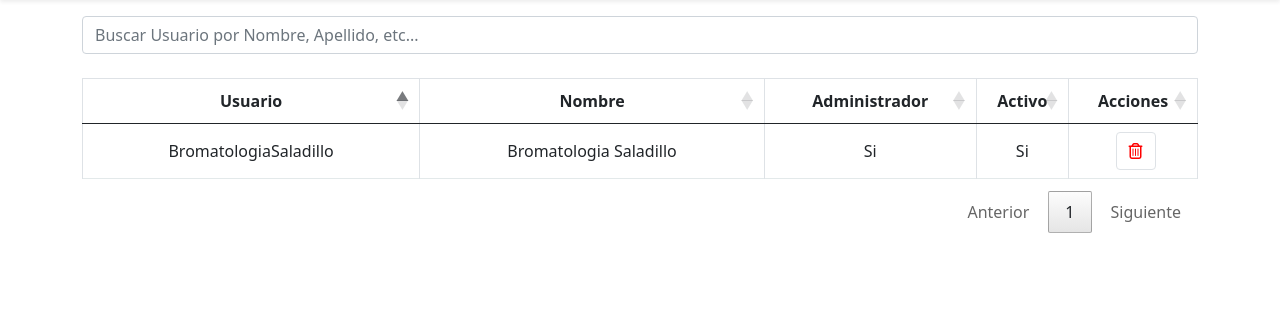
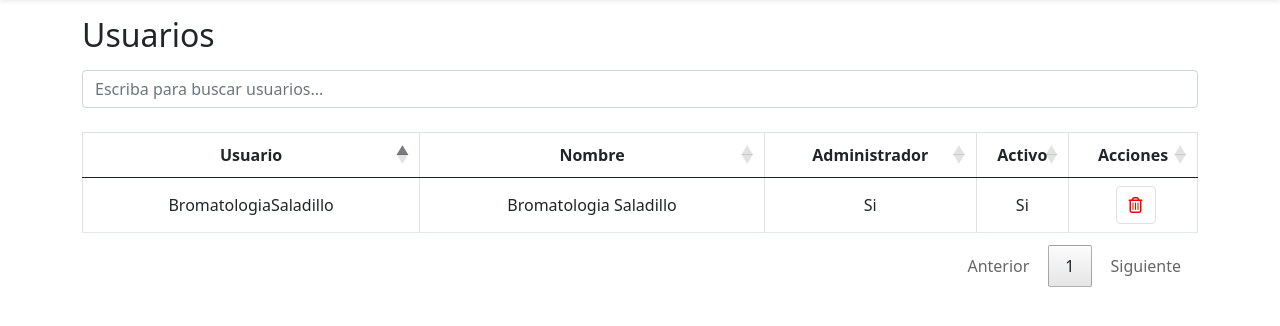
Before and after one commit to JoaquinLabarta/Proyecto_Perros, a PHP site: page /php/vistas/page_usuarios/index.php in a window 1280 px wide. Shown: the part 66-392 px from the top of the page. Run offline with PHP 8.4, Linux system fonts and the light colour scheme; the visitor is signed in with stand-in values (Sample User, id 1); data comes from the database, SQL or seed files in the repository; data that the repository does not hold is empty; some libraries are stand-ins or nearby versions.

Commit message:
Mejore la pagina de usuarios

```diff
--- a/php/vistas/page_usuarios/index.php
+++ b/php/vistas/page_usuarios/index.php
@@ -105,10 +105,9 @@ $carpeta_actual = basename(getcwd());
     <?php include_once "../componentes/header.php"; ?>
 
     <div class="container">
-        <div class="row mt-3">
-            <div class="col">
-                <input class="form-control" id="inputBuscarUsuarios" type="search" placeholder="Buscar Usuario por Nombre, Apellido, etc...">
-            </div>
+        <h2 class="my-3">Usuarios</h2>
+        <div class="col mt-3">
+            <input class="form-control" id="inputBuscarUsuarios" type="search" placeholder="Escriba para buscar usuarios...">
         </div>
 
         <div class="row">
@@ -122,9 +121,8 @@ $carpeta_actual = basename(getcwd());
                         <th class="text-center">Acciones</th>
                     </thead>
                     <tbody>
-                        <?php
-                        include "../../conexion/get_users.php";
-                        foreach ($usuarios as $usuario): ?>
+                        <?php include "../../conexion/get_users.php"; ?>
+                        <?php foreach ($usuarios as $usuario): ?>
                             <tr>
                                 <td class="text-center align-middle"><?php echo $usuario["Usuario"]; ?></td>
                                 <td class="text-center align-middle"><?php echo $usuario["Nombre"] .
@@ -144,8 +142,7 @@ $carpeta_actual = basename(getcwd());
                                     </button>
                                 </td>
                             </tr>
-                        <?php endforeach;
-                        ?>
+                        <?php endforeach; ?>
                     </tbody>
                 </table>
             </div>
```
